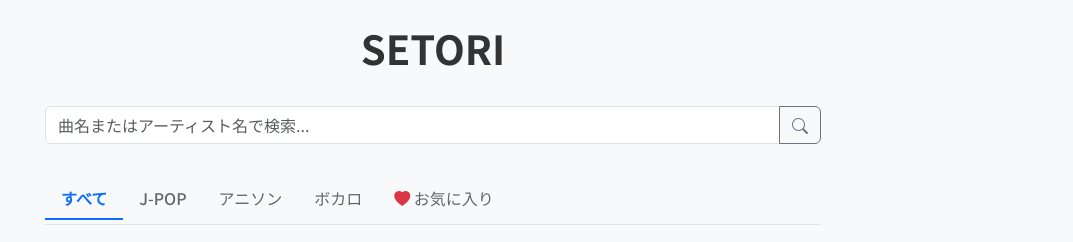
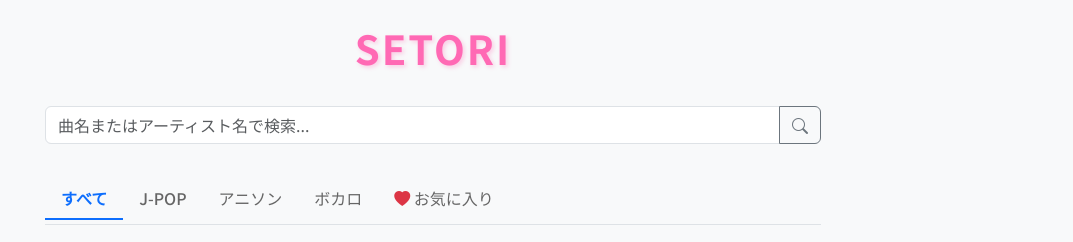
Before and after one commit to tkcanta/karaoke-list, a plain HTML site: page index.html in a window 1280 px wide. Shown: the top 242 px of the page, without its empty margins (207-1280 px from the left). Drawn offline with nearby package versions, Linux system fonts and the light colour scheme.

Commit message:
h1のスタイルを可愛いピンク色に変更

```diff
--- a/styles.css
+++ b/styles.css
@@ -9,8 +9,10 @@ body {
 }
 
 h1 {
-    color: #333;
+    color: #ff69b4;
     font-weight: 700;
+    text-shadow: 2px 2px 4px rgba(255, 105, 180, 0.3);
+    letter-spacing: 2px;
 }
 
 .nav-tabs {
```
